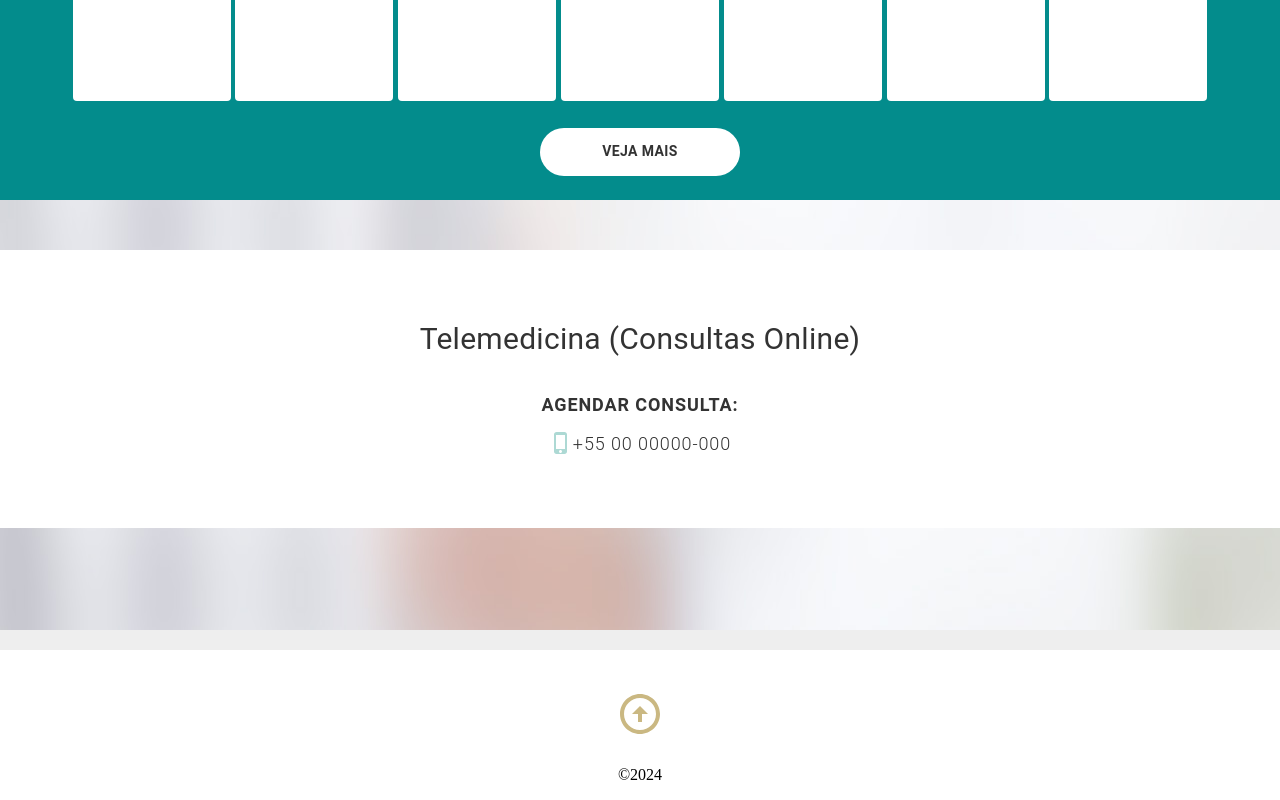
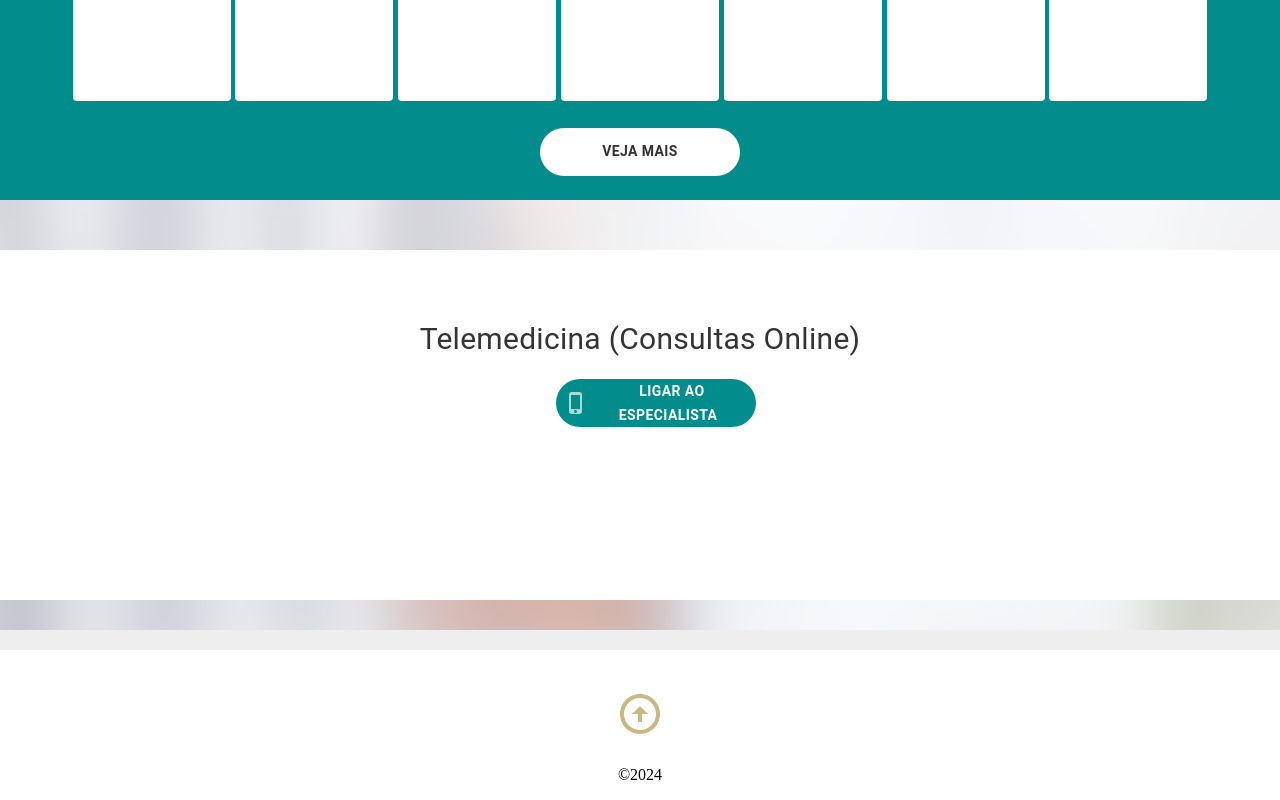
Before and after one commit to bahiensed/anabeatriz, a Next.js app: page / in a window 1280 px wide. Shown: the part 3145-3945 px from the top of the page. Built offline with nearby package versions, Linux system fonts and the light colour scheme.

Commit message:
AppointmentButtonLigar is working

```diff
--- a/components/AppointmentButtonLigar.tsx
+++ b/components/AppointmentButtonLigar.tsx
@@ -1,9 +1,11 @@
 "use client";
 
 import Link from "next/link";
-import { Button, styled } from "@mui/material";
+import { Button, Stack, styled, Typography } from "@mui/material";
 import PhoneIphoneIcon from "@mui/icons-material/PhoneIphone";
 import { dosis } from "@/fonts/Dosis";
+import { useState } from "react";
+import { openSans } from "@/fonts/OpenSans";
 
 const BootstrapButton = styled(Button)({
   "&:hover": {
@@ -13,10 +15,16 @@ const BootstrapButton = styled(Button)({
 });
 
 const AppointmentButtonLigar = () => {
+  const [isClicked, setIsClicked] = useState(false);
+
+  const handleClick = () => {
+    setIsClicked(true);
+  };
+
   return (
     <>
-      <Link href="#appointment">
       <BootstrapButton
+        onClick={handleClick}
         className={dosis.className}
         sx={{
           backgroundColor: "#038C8C",
@@ -32,7 +40,51 @@ const AppointmentButtonLigar = () => {
         <PhoneIphoneIcon sx={{ color: "#add9d4" }} />
         &nbsp; Ligar ao especialista
       </BootstrapButton>
-      </Link>
+      {isClicked ? (
+        <>
+          <Typography
+            className={dosis.className}
+            sx={{
+              color: "#333",
+              fontSize: "18px",
+              fontWeight: "600",
+              mt: 5,
+              ml: 5,
+              letterSpacing: "0.05em",
+              lineHeight: 1.1,
+            }}
+          >
+            AGENDAR CONSULTA:
+          </Typography>
+          <Stack
+            direction="row"
+            justifyContent="center"
+            sx={{
+              mt: 1,
+            }}
+          >
+            <PhoneIphoneIcon sx={{ color: "#add9d4", mt: 1, ml: 5 }} />
+            <Stack direction="column" justifyContent="center">
+              <Typography
+                className={openSans.className}
+                sx={{
+                  color: "#333",
+                  fontSize: "18px",
+                  fontWeight: "300",
+                  mt: 0.8,
+
+                  letterSpacing: "0.05em",
+                  lineHeight: 1.5,
+                }}
+              >
+                +55 00 00000-000
+              </Typography>
+            </Stack>
+          </Stack>
+        </>
+      ) : (
+      null
+      )}
     </>
   );
 };
--- a/components/OnlineAppointments.tsx
+++ b/components/OnlineAppointments.tsx
@@ -1,9 +1,17 @@
+"use client"
+
+import { useState } from "react";
 import { Stack, Typography } from "@mui/material";
+import AppointmentButtonLigar from "@/components/AppointmentButtonLigar";
 import PhoneIphoneIcon from "@mui/icons-material/PhoneIphone";
 import { dosis } from "@/fonts/Dosis";
 import { openSans } from "@/fonts/OpenSans";
 
+
 const OnlineAppointments = () => {
+
+
+
   return (
     <Stack
       sx={{
@@ -11,7 +19,7 @@ const OnlineAppointments = () => {
         mt: "1150px",
         position: "absolute",
         width: "100%",
-        height: "278px",
+        height: "350px",
       }}
     >
       <Stack
@@ -31,43 +39,8 @@ const OnlineAppointments = () => {
         >
           Telemedicina (Consultas Online)
         </Typography>
-        <Typography
-          className={dosis.className}
-          sx={{
-            color: "#333",
-            fontSize: "18px",
-            fontWeight: "600",
-            mt: 5,
-            letterSpacing: "0.05em",
-            lineHeight: 1.1,
-          }}
-        >
-          AGENDAR CONSULTA:
-        </Typography>
-        <Stack
-          direction="row"
-          justifyContent="center"
-          sx={{
-            mt: 1,
-          }}
-        >
-          <PhoneIphoneIcon sx={{ color: "#add9d4", mt: 1 }} />
-          <Stack direction="column" justifyContent="center">
-            <Typography
-              className={openSans.className}
-              sx={{
-                color: "#333",
-                fontSize: "18px",
-                fontWeight: "300",
-                mt: 0.8,
-                letterSpacing: "0.05em",
-                lineHeight: 1.5,
-              }}
-            >
-              +55 00 00000-000
-            </Typography>
-          </Stack>
-        </Stack>
+        <AppointmentButtonLigar/>
+
       </Stack>
     </Stack>
   );
```
Lines whose indentation alone changed are shown as unchanged.
